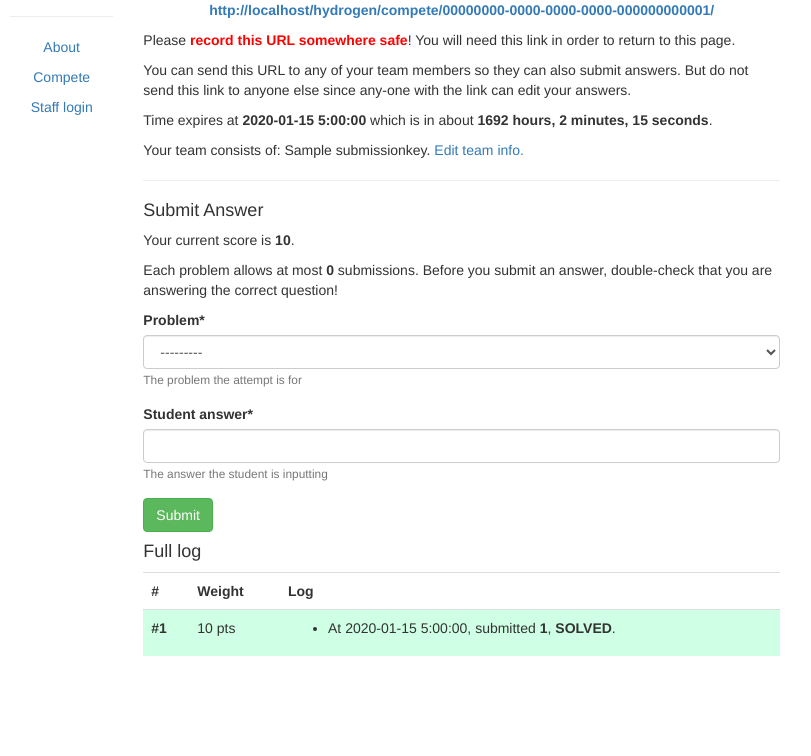
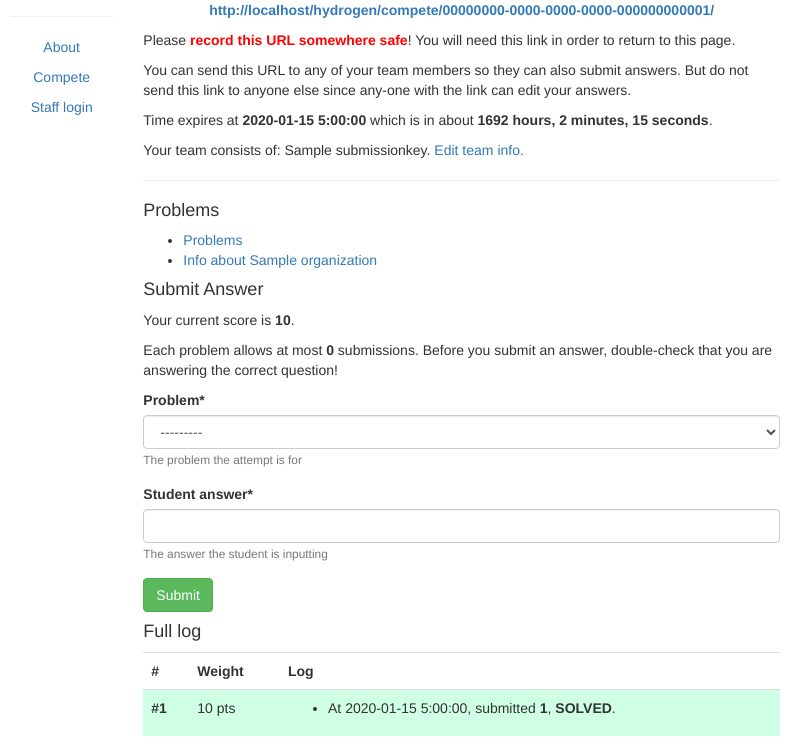
Before and after one commit to vEnhance/hydrogen, a Django app: page /hydrogen/compete/00000000-0000-0000-0000-000000000001/ in a window 1280 px wide. Shown: the part 213-969 px from the top of the page, without its empty margins (245-1056 px from the left). Before the commit the page ends 869 px from the top, so only its background shows below. Run offline with Django 3.2, Linux system fonts and the light colour scheme; tables that the repository leaves empty hold one stand-in row (values such as "Sample post"); some libraries are stand-ins or nearby versions.

Commit message:
Work on landing page

```diff
--- a/hserve/templates/layout.html
+++ b/hserve/templates/layout.html
@@ -38,6 +38,7 @@
       {% endblock %}
     </div>
     <div class="col-sm-10 text-left">
+      {# TODO messages #}
       {% block layout-content %}
       {% endblock %}
     </div>
@@ -52,5 +53,5 @@
 {% endblock %}
 
 {#
-vim: set expandtab
+vim: expandtab
 #}
--- a/hserve/urls.py
+++ b/hserve/urls.py
@@ -17,13 +17,13 @@
 from django.contrib import admin
 from django.http import HttpResponseRedirect
 
-def hydrogen_temp_redirect(request):
-    return HttpResponseRedirect("/hydrogen")
+def index_redirect(request):
+    return HttpResponseRedirect("/about")
 
 urlpatterns = [
     url(r'^admin/', admin.site.urls),
     url(r'^accounts/', include('django.contrib.auth.urls')),
     url(r'^hydrogen/', include('hydrogen.urls')),
     url(r'^about/', include('core.urls')),
-    url(r'^$', hydrogen_temp_redirect),
+    url(r'^$', index_redirect),
 ]
--- a/hydrogen/templates/hydrogen/compete.html
+++ b/hydrogen/templates/hydrogen/compete.html
@@ -25,6 +25,13 @@
 <p>Your team consists of: {{ sub_key.real_name }}.
 <a href="{% url 'update_key' sub_key.id %}">Edit team info.</a></p>
 <hr />
+
+<h4>Problems</h4>
+<ul>
+	<li><a href="{{ test.problems_url }}">Problems</li>
+	<li><a href="{{ test.organization.get_absolute_url }}">
+			Info about {{ test.organization }}</a></li>
+</ul>
 
 <h4>Submit Answer</h4>
 
--- a/hydrogen/templates/hydrogen/test_list.html
+++ b/hydrogen/templates/hydrogen/test_list.html
@@ -15,7 +15,7 @@
 <ul>
 	<li>Organization:
 		<a href="{{ test.organization.get_absolute_url }}">
-		{{ organization }}
+		{{ test.organization }}
 		</a>
 	</li>
 	<li>Start of window: {{ test.exam_window_start|date:"r" }}</li>
```
Also changed, not shown: core/templates/core/organization_list.html (+7 -2 lines).
